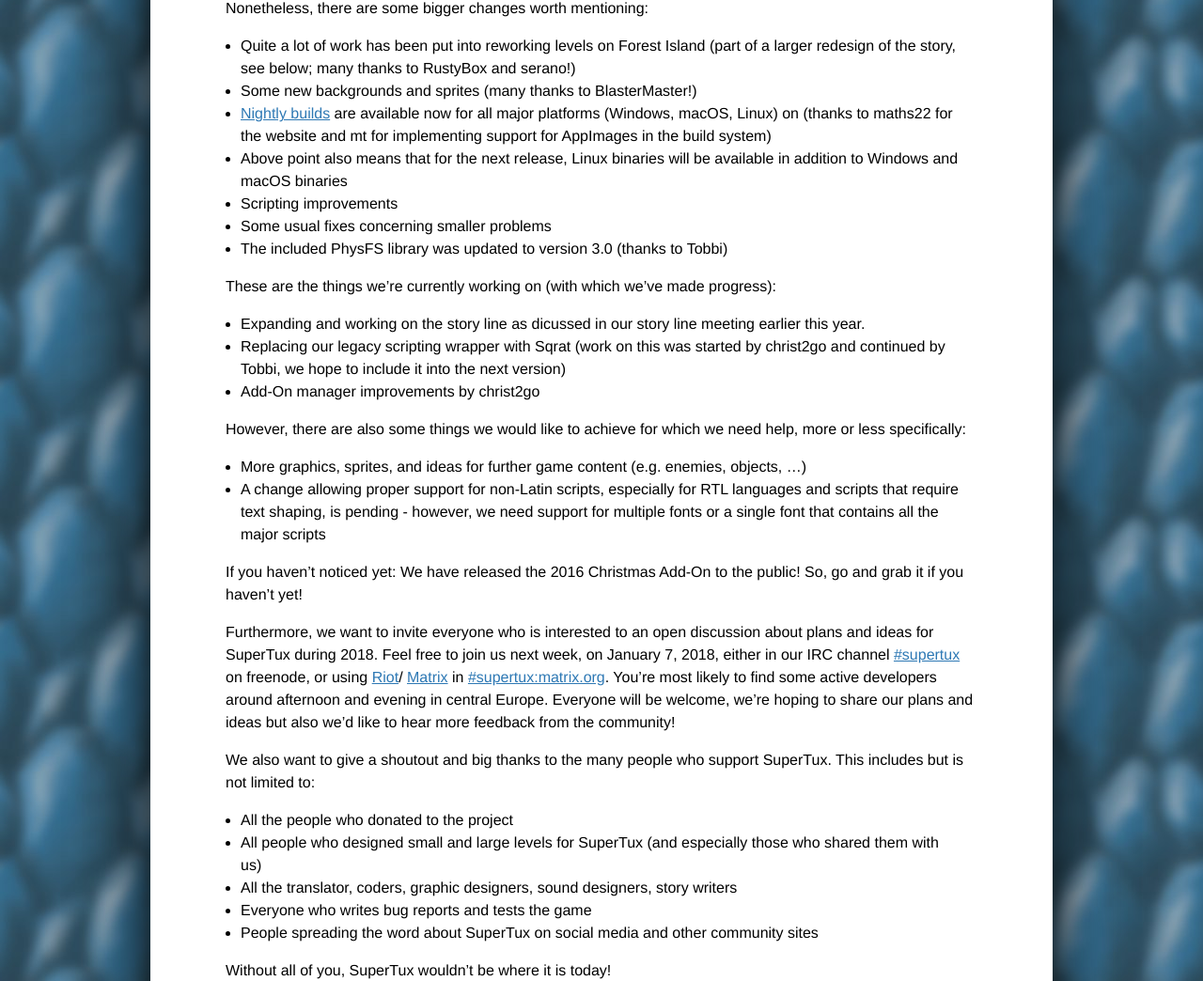
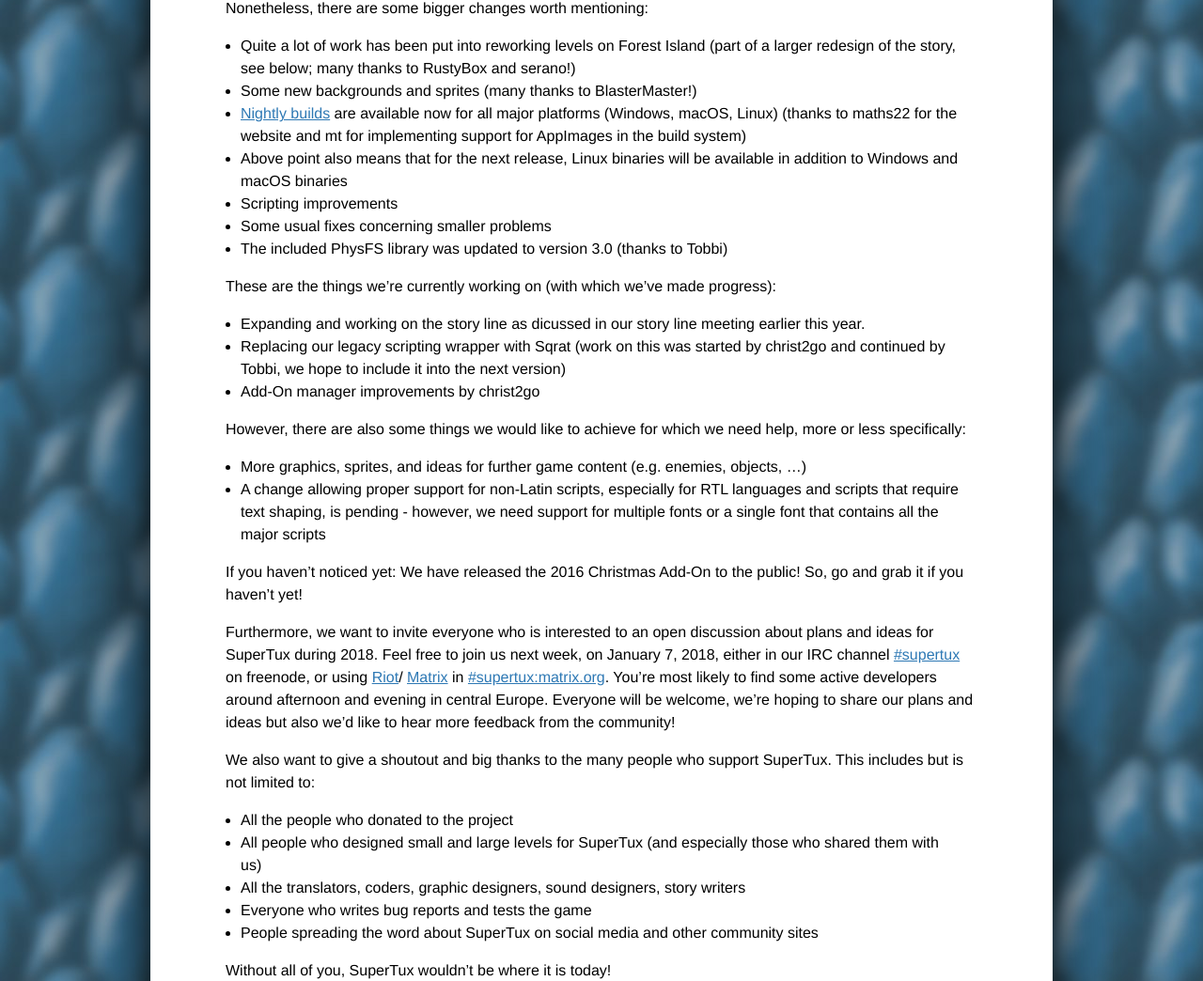
Before and after one commit to SuperTux/SuperTux.github.io, a Jekyll site: the page built from _posts/2017-12-31-2017-in-review.md, in a window 1280 px wide. Shown: the part 475-1519 px from the top of the page at 94% size. Built offline with Jekyll 4.4.1, drawn with Linux system fonts in a browser that asks for light colours.

Commit message:
2017 in Review: Fix two typos

```diff
--- a/_posts/2017-12-31-2017-in-review.md
+++ b/_posts/2017-12-31-2017-in-review.md
@@ -19,7 +19,7 @@
   serano!)
 - Some new backgrounds and sprites (many thanks to BlasterMaster!)
 - [Nightly builds](https://download.supertux.org/) are available now for all
-  major platforms (Windows, macOS, Linux) on (thanks to maths22 for the website
+  major platforms (Windows, macOS, Linux) (thanks to maths22 for the website
   and mt for implementing support for AppImages in the build system)
 - Above point also means that for the next release, Linux binaries will be
   available in addition to Windows and macOS binaries
@@ -65,7 +65,7 @@
 - All the people who donated to the project
 - All people who designed small and large levels for SuperTux (and especially
   those who shared them with us)
-- All the translator, coders, graphic designers, sound designers, story writers
+- All the translators, coders, graphic designers, sound designers, story writers
 - Everyone who writes bug reports and tests the game
 - People spreading the word about SuperTux on social media and other community
   sites
```
